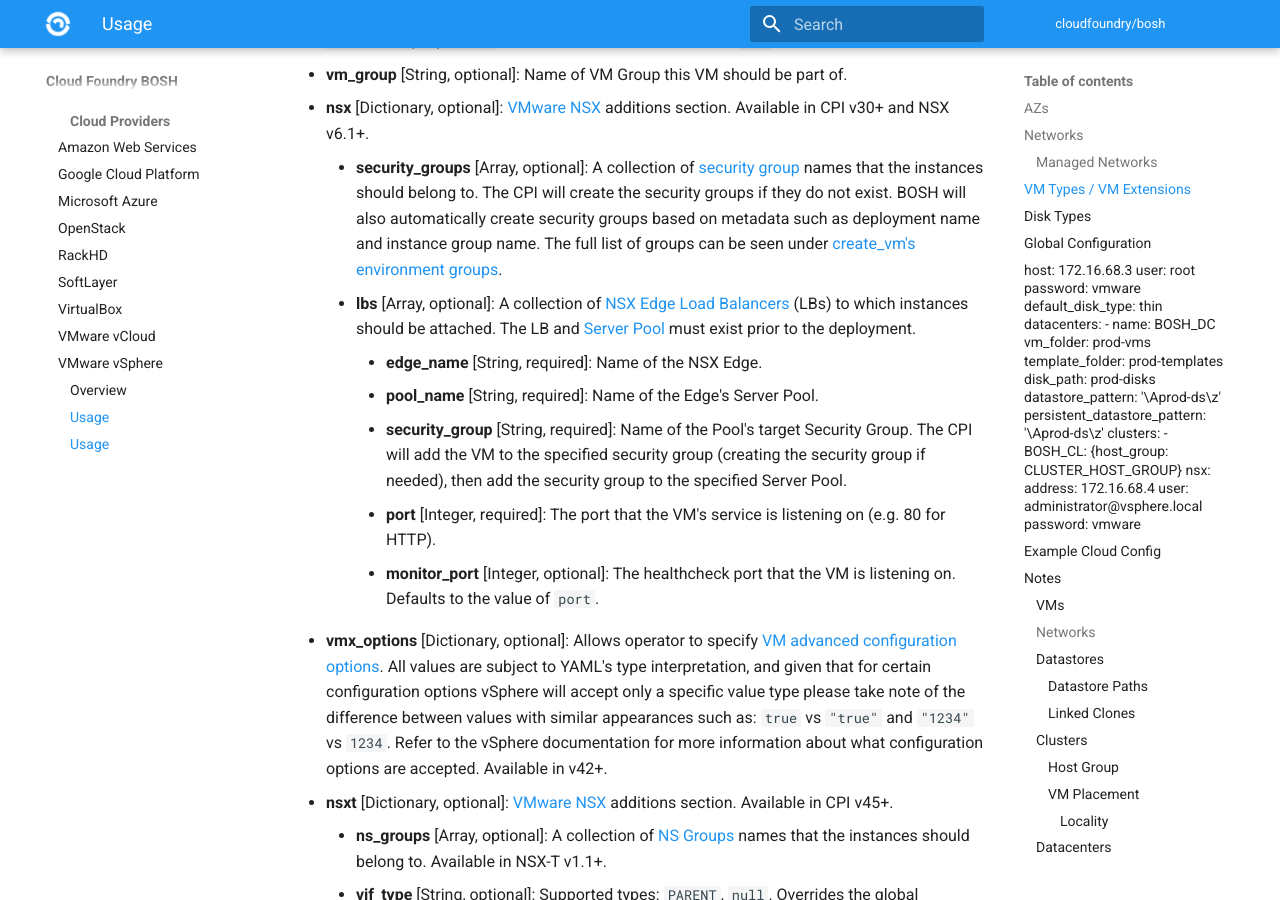
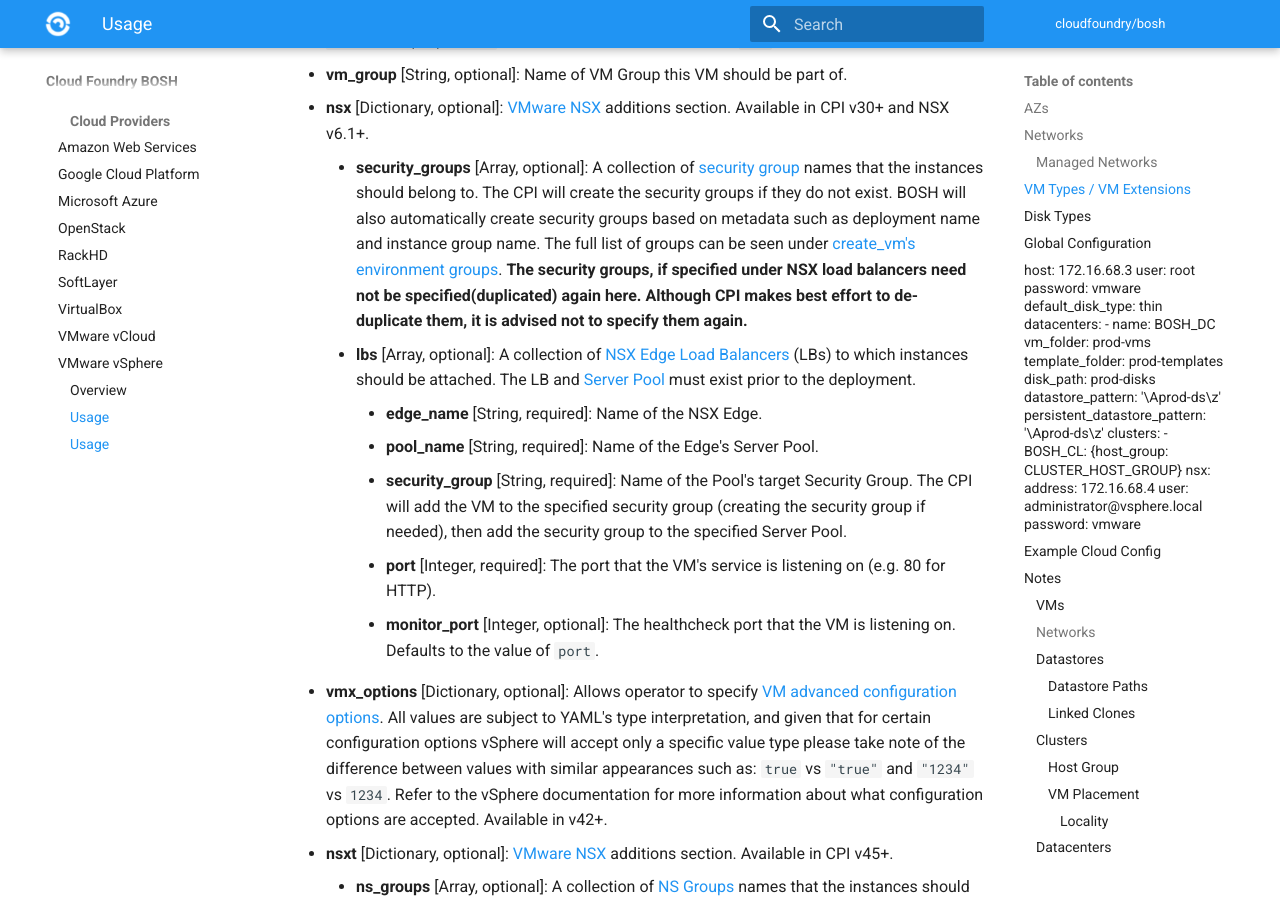
Before and after one commit to cloudfoundry/docs-bosh, an MkDocs documentation site: the page built from content/vsphere-cpi.md, in a window 1280 px wide and 900 px high, scrolled down 3838 px. Built offline with MkDocs 1.6.1 and Material for MkDocs 9.7.7, drawn with Linux system fonts in a browser that asks for light colours; old or Windows-style settings are respelled for this version of MkDocs.

Commit message:
Update NSX Security Group for duplication info

```diff
--- a/content/vsphere-cpi.md
+++ b/content/vsphere-cpi.md
@@ -138,6 +138,7 @@ Schema for `cloud_properties` section:
 * **nsx** [Dictionary, optional]: [VMware NSX](http://www.vmware.com/products/nsx.html) additions section. Available in CPI v30+ and NSX v6.1+.
     * **security_groups** [Array, optional]: A collection of [security group](https://pubs.vmware.com/NSX-6/index.jsp#com.vmware.nsx.admin.doc/GUID-16B3134E-DDF1-445A-8646-BB0E98C3C9B5.html) names that the instances should belong to. The CPI will create the security groups if they do not exist.
     BOSH will also automatically create security groups based on metadata such as deployment name and instance group name. The full list of groups can be seen under [create_vm's environment groups](cpi-api-v1.md#create-vm).
+    **The security groups, if specified under NSX load balancers need not be specified(duplicated) again here. Although CPI makes best effort to de-duplicate them, it is advised not to specify them again.**
     * **lbs** [Array, optional]: A collection of [NSX Edge Load Balancers](https://pubs.vmware.com/NSX-6/index.jsp?topic=%2Fcom.vmware.nsx.admin.doc%2FGUID-152982CF-108F-47A6-B86A-0F0F6A56D628.html) (LBs) to which instances should be attached. The LB and [Server Pool](https://pubs.vmware.com/NSX-6/index.jsp?topic=%2Fcom.vmware.nsx.admin.doc%2FGUID-D5A3BDBA-57A6-43F4-AE5E-3A387FE69EDC.html) must exist prior to the deployment.
         * **edge_name** [String, required]: Name of the NSX Edge.
         * **pool_name** [String, required]: Name of the Edge's Server Pool.
```
